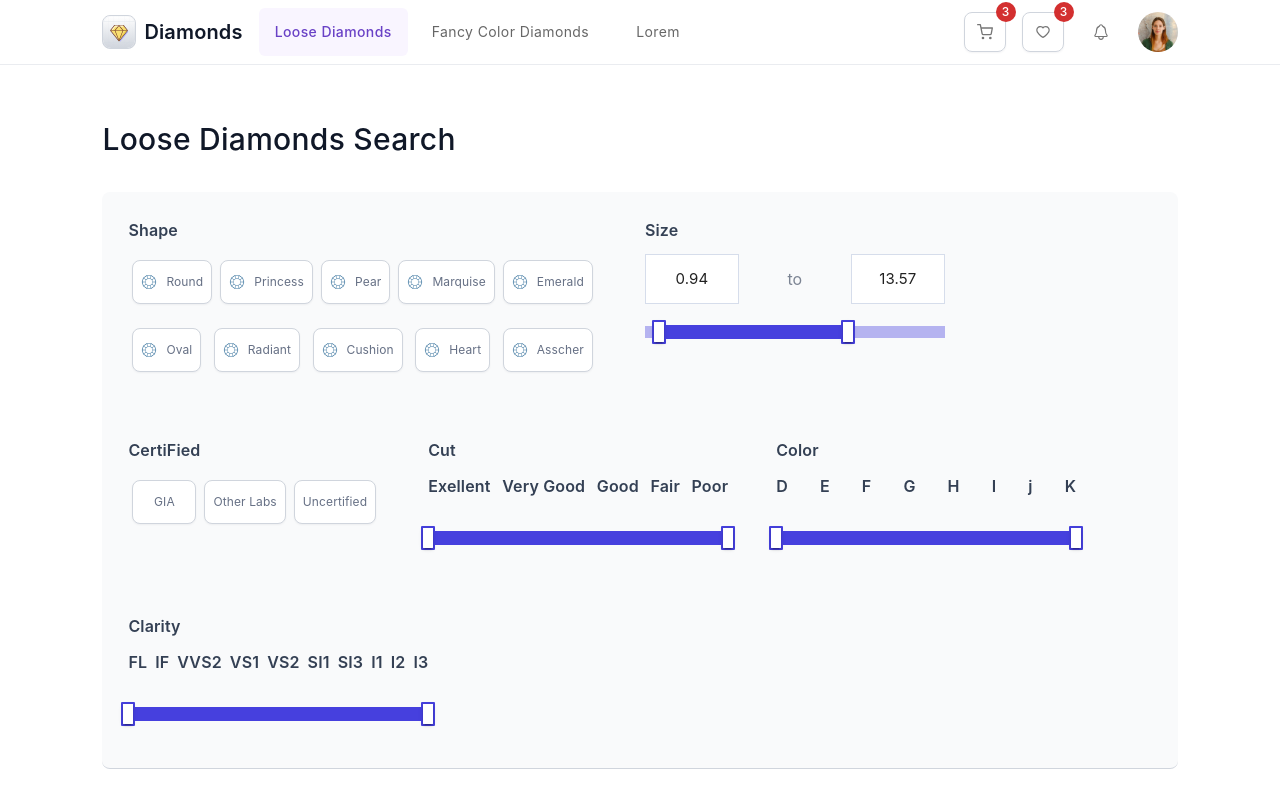
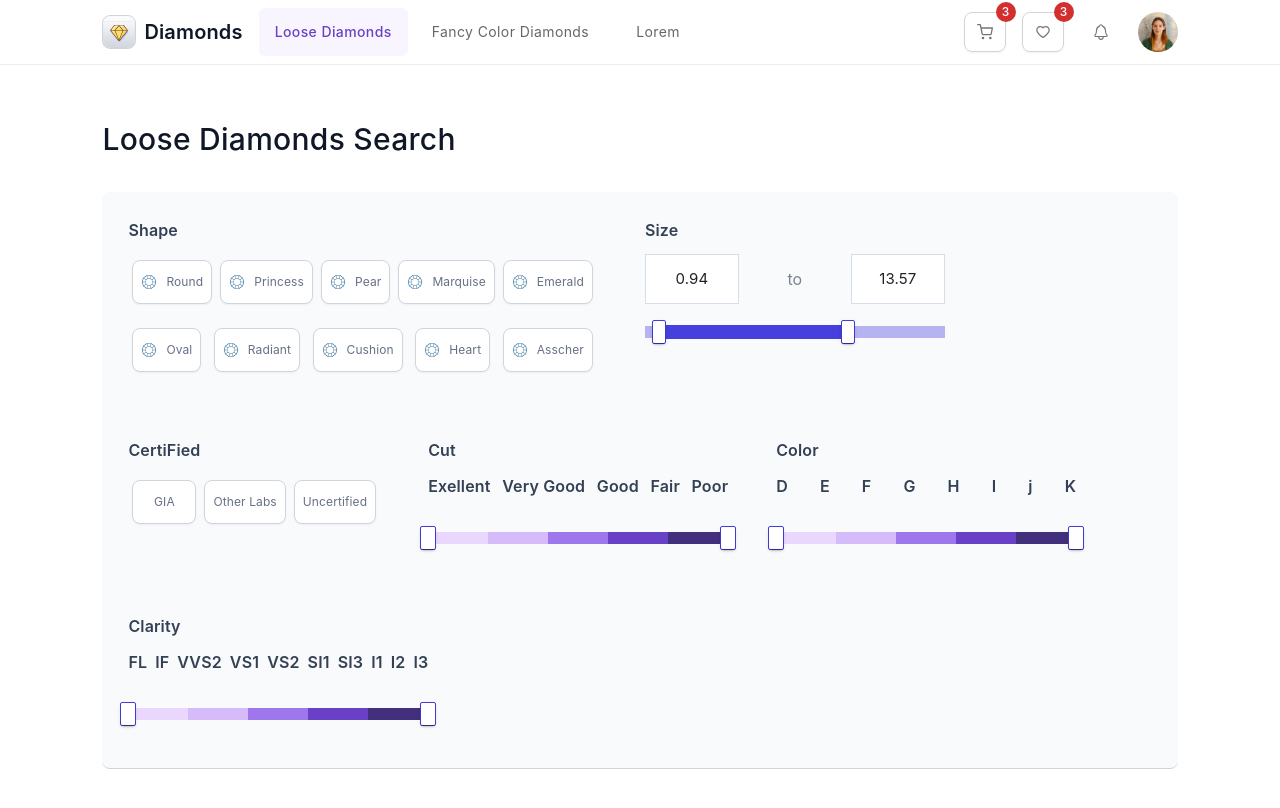
Before and after one commit to binyaalex/diamonds, a React (Create React App) app: page / in a window 1280 px wide. Shown: the top 808 px of the page. Built offline with nearby package versions, Linux system fonts and the light colour scheme.

Commit message:
add sliders2

```diff
--- a/src/components/home/Filter.js
+++ b/src/components/home/Filter.js
@@ -20,19 +20,39 @@ const shapesTwo = ["Oval", "Radiant", "Cushion", "Heart", "Asscher"]
 const sliders = [
   {
     title: "Cut",
-    labels:
-      ["Exellent", "Very Good", "Good", "Fair", "Poor"]
+    labels: ["Exellent", "Very Good", "Good", "Fair", "Poor"],
+    colors: [
+      '#E9D7FE, #E9D7FE 20%',
+      '#D6BBFB 20%, #D6BBFB 40%',
+      '#9E77ED 40%, #9E77ED 60%',
+      '#6941C6 60%, #6941C6 80%',
+      '#42307D 80%'
+    ]
   },
   {
     title: "Color",
     labels:
       ["D", "E", "F", "G", "H", "I", "j", "K"
-      ]
+      ],
+    colors: [
+      '#E9D7FE, #E9D7FE 20%',
+      '#D6BBFB 20%, #D6BBFB 40%',
+      '#9E77ED 40%, #9E77ED 60%',
+      '#6941C6 60%, #6941C6 80%',
+      '#42307D 80%'
+    ]
   },
   {
     title: "Clarity",
     labels: [
       "FL", "IF", "VVS2", "VS1", "VS2", "SI1", "SI3", "I1", "I2", "I3"
+    ],
+    colors: [
+      '#E9D7FE, #E9D7FE 20%',
+      '#D6BBFB 20%, #D6BBFB 40%',
+      '#9E77ED 40%, #9E77ED 60%',
+      '#6941C6 60%, #6941C6 80%',
+      '#42307D 80%'
     ]
   },
 ]
@@ -130,8 +150,8 @@ const Filter = () => {
                     borderRadius: '0',
                     '& .MuiSlider-thumb': {
                       color: 'white',
-                      borderRadius: '1px',
-                      border: 'solid 2px #4640DE',
+                      borderRadius: '2px',
+                      border: 'solid 1px #4640DE',
                       width: '14px',
                       height: '24px'
                     }
@@ -184,11 +204,14 @@ const Filter = () => {
 
               <FormControl sx={{ width: '100%' }}>
                 <FormLabel
+
                   className={styles.subTitle}>
                   {slider.title}
                 </FormLabel>
                 <Box
-                  sx={{ display: 'flex', justifyContent: 'space-between' }}
+                  sx={{
+                    display: 'flex', justifyContent: 'space-between',
+                  }}
                 >
                   {slider.labels.map((label) => (
                     <Typography
@@ -202,14 +225,20 @@ const Filter = () => {
                   sx={{
                     width: 300,
                     padding: '22px 0',
-                    color: '#4640DE',
+                    // color: '#4640DE',
                     height: '12px',
                     borderRadius: '0',
+                    '& .MuiSlider-rail': {
+                      opacity: 1, backgroundImage: `linear-gradient(to right, ${slider.colors.join(', ')})`,
+                    },
+                    '& .MuiSlider-track': {
+                      color: 'transparent',
+                    },
                     '& .MuiSlider-thumb': {
                       color: 'white',
-                      borderRadius: '1px',
-                      border: 'solid 2px #4640DE',
-                      width: '14px',
+                      borderRadius: '2px',
+                      border: 'solid 1px #4640DE',
+                      width: '16px',
                       height: '24px'
                     }
                   }}
```
